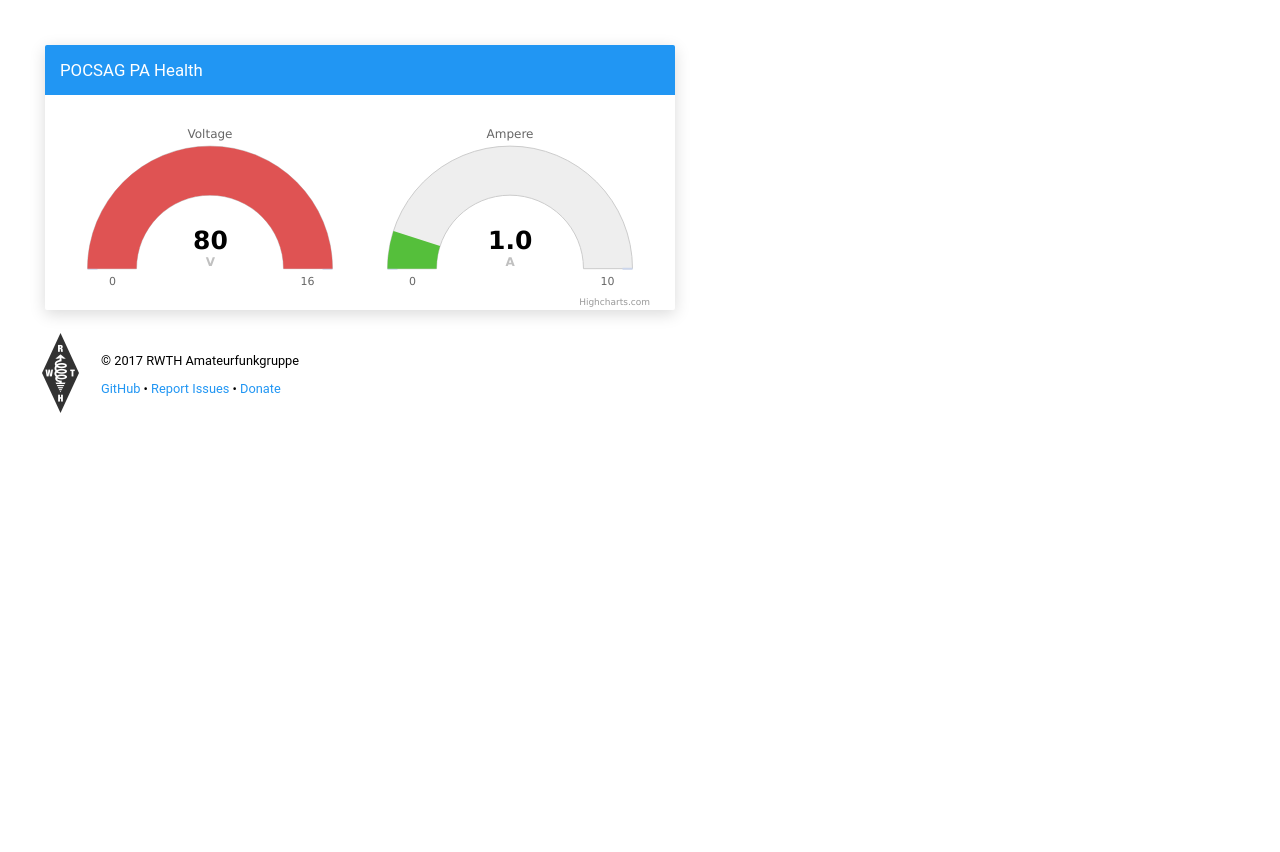
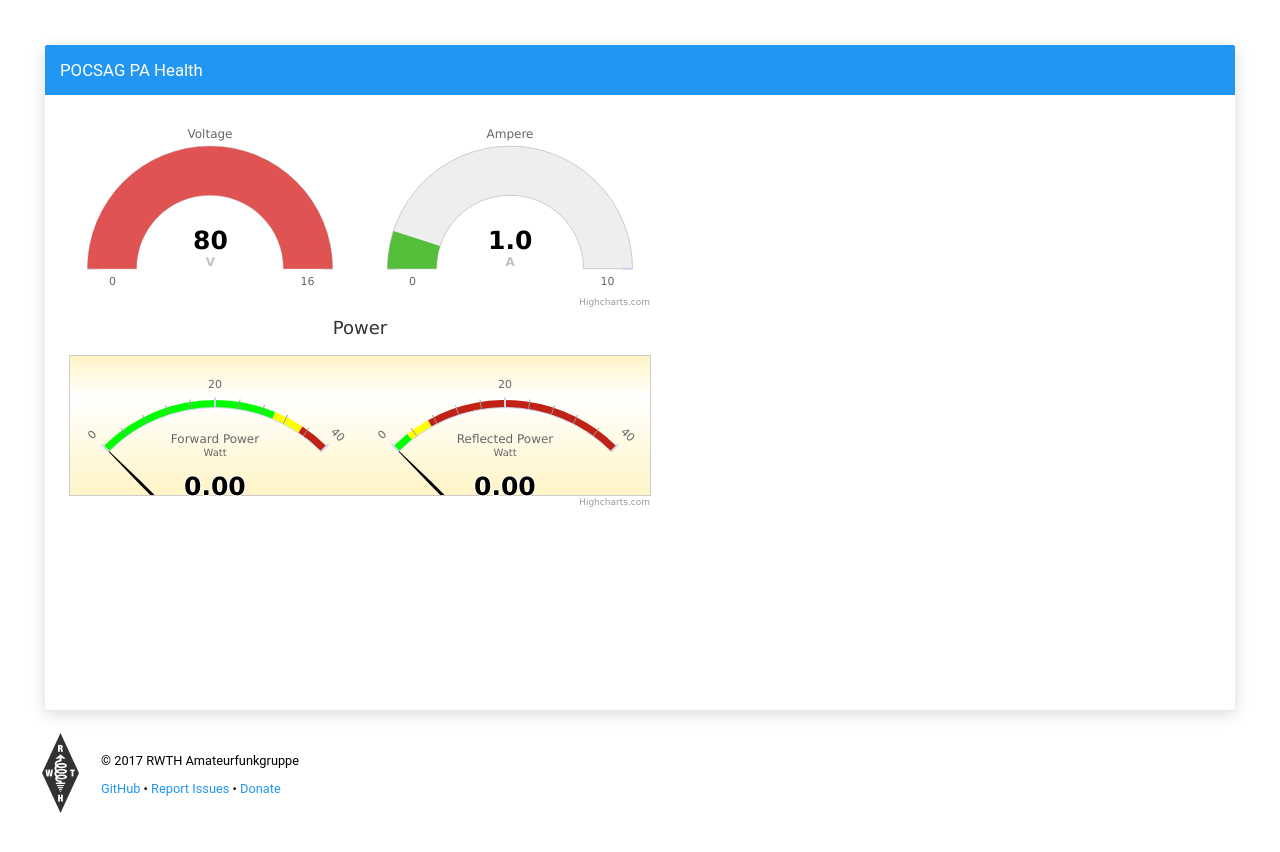
Before and after one commit to dh3wr/RasPagerDigi, a plain HTML site: page software/frontend/index.html in a window 1280 px wide. Before the commit the page ends 800 px from the top, so only its background shows below. Drawn offline with Linux system fonts and the light colour scheme.

Commit message:
Added PowerMeter

```diff
--- a/software/frontend/index.html
+++ b/software/frontend/index.html
@@ -22,6 +22,8 @@
 			<div class="box-content">
 				<div id="container-voltage" style="width: 300px; height: 200px; float: left"></div>
 				<div id="container-ampere" style="width: 300px; height: 200px; float: left"></div>
+				<div id="container-power" style="width: 600px; height: 400px; float: left"></div>
+
 			</div>
 		</div>
 	</div>
--- a/software/frontend/main.js
+++ b/software/frontend/main.js
@@ -1,5 +1,6 @@
 var chartVoltage;
 var chartAmpere;
+var chartPower;
 
 
 var vm = new Vue({
@@ -67,7 +68,15 @@ var vm = new Vue({
 				point.update(this.Current);
 			}
 
+			// Power
+			if (chartPower) { // the chart may be destroyed
+                var left = chartPower.series[0].points[0],
+					right = chartPower.series[1].points[0];
 
+				left.update(this.PowerForward, false);
+				right.update(this.PowerReflect, false);
+				chartPower.redraw();
+			}
         },
         onclose: function(event) {
             if (this.connected) {
@@ -209,4 +218,142 @@ $(function () {
         }]
 
     }));
+
+	chartPower = Highcharts.chart('container-power', {
+
+        chart: {
+            type: 'gauge',
+            plotBorderWidth: 1,
+            plotBackgroundColor: {
+                linearGradient: { x1: 0, y1: 0, x2: 0, y2: 1 },
+                stops: [
+                    [0, '#FFF4C6'],
+                    [0.3, '#FFFFFF'],
+                    [1, '#FFF4C6']
+                ]
+            },
+            plotBackgroundImage: null,
+            height: 200
+        },
+
+        title: {
+            text: 'Power'
+        },
+
+        pane: [{
+            startAngle: -45,
+            endAngle: 45,
+            background: null,
+            center: ['25%', '145%'],
+            size: 300
+        }, {
+            startAngle: -45,
+            endAngle: 45,
+            background: null,
+            center: ['75%', '145%'],
+            size: 300
+        }],
+
+        tooltip: {
+            enabled: false
+        },
+
+        yAxis: [{
+            min: 0,
+            max: 40,
+            minorTickPosition: 'outside',
+            tickPosition: 'outside',
+            labels: {
+                rotation: 'auto',
+                distance: 20
+            },
+            plotBands: [{
+                from: 0,
+                to: 30,
+                color: '#00FF00',
+                innerRadius: '100%',
+                outerRadius: '105%'
+            }, {
+                from: 30,
+                to: 35,
+                color: '#FFFF00',
+                innerRadius: '100%',
+                outerRadius: '105%'
+			}, {
+                from: 35,
+                to: 40,
+                color: '#C02316',
+                innerRadius: '100%',
+                outerRadius: '105%'
+			}],
+            pane: 0,
+            title: {
+                text: 'Forward Power<br/><span style="font-size:10px">Watt</span>',
+                y: -40
+            }
+        }, {
+            min: 0,
+            max: 40,
+            minorTickPosition: 'outside',
+            tickPosition: 'outside',
+            labels: {
+                rotation: 'auto',
+                distance: 20
+            },
+            plotBands: [{
+                from: 0,
+                to: 3,
+                color: '#00FF00',
+                innerRadius: '100%',
+                outerRadius: '105%'
+            }, {
+                from: 3,
+                to: 7,
+                color: '#FFFF00',
+                innerRadius: '100%',
+                outerRadius: '105%'
+			}, {
+                from: 7,
+                to: 40,
+                color: '#C02316',
+                innerRadius: '100%',
+                outerRadius: '105%'
+			}],
+            pane: 1,
+            title: {
+                text: 'Reflected Power<br/><span style="font-size:10px">Watt</span>',
+                y: -40
+            }
+        }],
+
+        plotOptions: {
+            gauge: {
+                dataLabels: {
+                    enabled: true,
+					align: 'center',
+					y: -40,
+					borderWidth: 0,
+	                format: '<div style="text-align:center"><span style="font-size:25px;color:' +
+						((Highcharts.theme && Highcharts.theme.contrastTextColor) || 'black') + '">{y:.2f}</span></div>',
+                },
+                dial: {
+                    radius: '100%'
+                }
+            }
+        },
+
+
+        series: [{
+            name: 'Channel A',
+            data: [0],
+            yAxis: 0
+        }, {
+            name: 'Channel B',
+            data: [0],
+            yAxis: 1
+        }]
+
+    });
+
+
 });
```
